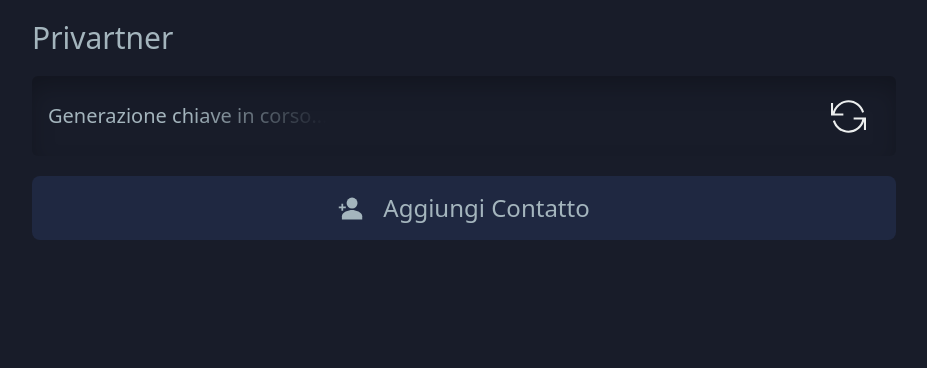
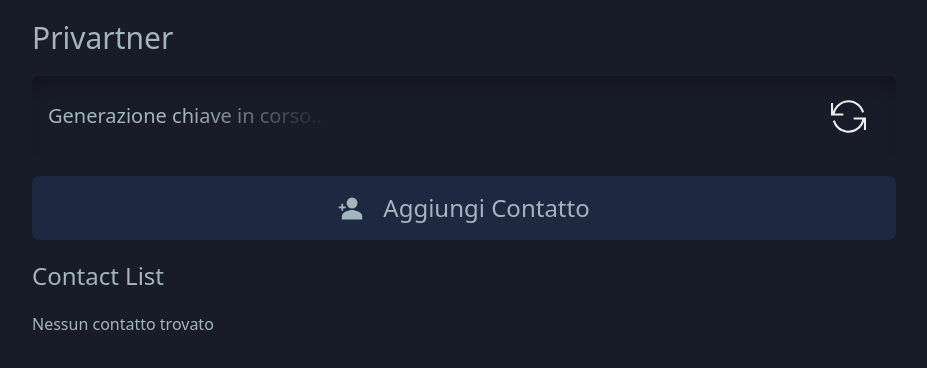
Before and after one commit to moreee-sa/Privartner, a React (Vite) app: page /#/ in a window 1280 px wide. Shown: the top 368 px of the page, without its empty margins (176-1103 px from the left). Built offline with nearby package versions, Linux system fonts and the light colour scheme.

Commit message:
Implementati componenti nella pagina Home

```diff
--- a/src/pages/Home/index.tsx
+++ b/src/pages/Home/index.tsx
@@ -1,9 +1,12 @@
 import { useState, useEffect } from "react";
 import { generaCoppiaChiavi, esportaCryptoKeyPair, getPublicKeyStringRSA, saveKeyPair} from "@/lib/crypto";
+import { loadContacts } from "@/lib/contacts";
 import { THEME } from "@/lib/constants";
 import Navbar from "@/components/Navbar";
 import KeyDisplay from "@/components/Home/KeyDisplay";
 import AddContact from "@/components/Home/AddContact";
+import ContactList from "@/components/Contact";
+import type { Contact } from "@/lib/contacts";
 
 async function init() {
   const cryptoKeyPair = await generaCoppiaChiavi();
@@ -16,14 +19,16 @@ async function init() {
 
 function HomePage() {
   const [chiave, setChiave] = useState<string | null>(null);
+  const [contatti, setContatti] = useState<Contact[] | null>(null);
 
   useEffect(() => {
     async function load() {
+      const contacts = loadContacts();
+      setContatti(contacts)
       const { encodedKey, cryptoKeyPair } = await init();
       setChiave(encodedKey);
       await saveKeyPair(cryptoKeyPair);
     }
-
     load();
   }, []);
 
@@ -40,6 +45,7 @@ function HomePage() {
       <div className="flex flex-col gap-5 px-10 lg:px-52">
         <KeyDisplay chiave={chiave} handleClick={generateNewKeyPair} />
         <AddContact />
+        <ContactList contacts={contatti} />
       </div>
     </div>
   );
```
